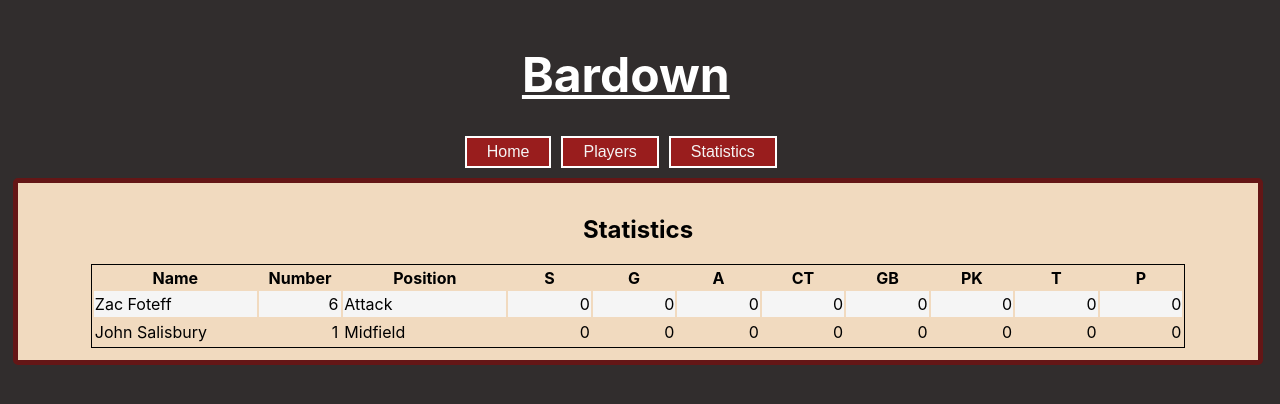
After one commit to zfoteff/bardown, a FastAPI app: template src/player_interface/api/templates/statistics.html in a window 1280 px wide. The commit adds this page. Shown: the top 404 px of the page. Run offline with FastAPI, Linux system fonts and the light colour scheme; the template is opened without the code that fills it, so the values that code supplies are empty.

Commit message:
player interface init

```diff
--- a/src/player_interface/api/player_interface_router.py
+++ b/src/player_interface/api/player_interface_router.py
@@ -1,10 +1,11 @@
 __version__ = "0.1.0"
 __author__ = "Zac Foteff"
-from fastapi.responses import HTMLResponse
 from api.controllers.default_controller import DefaultController
 from fastapi import APIRouter
+from fastapi.responses import HTMLResponse
 
 PLAYER_INTERFACE_ROUTER = APIRouter()
+
 
 PLAYER_INTERFACE_ROUTER.add_api_route(
     path="/",
@@ -12,5 +13,12 @@ PLAYER_INTERFACE_ROUTER.add_api_route(
     description="Render application homepage",
     methods=["GET"],
     response_class=HTMLResponse,
-    tags=["home"],
 )
+
+PLAYER_INTERFACE_ROUTER.add_api_route(
+    path="/statistics",
+    endpoint=DefaultController.render_stats_page,
+    description="Render statistics page",
+    methods=["GET"],
+    response_class=HTMLResponse,
+)
--- a/src/player_interface/api/templates/index.html
+++ b/src/player_interface/api/templates/index.html
@@ -2,11 +2,24 @@
 <html lang="en">
 <head>
     {% block head %}
-    <link rel="stylesheet" href="../static/stylesheets/index.css"
-    <title>{% block title %}{% endblock %}</title>
+    <link rel="stylesheet" href="../static/stylesheets/index.css"/>
+    <title>{% block title %}{% endblock %} | BarDown</title>
     {% endblock %}
 </head>
+<header>
+    <h1>Bardown</h1>
+    <div class="navigation">
+        {% block navigation %}
+        <div class="nav-content">
+            <button onClick="location.href='/';">Home</button>
+            <button onClick="location.href='/players';">Players</button>
+            <button onClick="location.href='/statistics';">Statistics</button>
+        </div>
+        {% endblock %}
+    </div>
+</header>
 <body>
-    <div id="content">{% block content %}{% endblock %}</div>
+    <div class="sidebar">{% block sidebar %}{% endblock %}</div>
+    <div class="content">{% block content %}{% endblock %}</div>
 </body>
 </html>
--- /dev/null
+++ b/src/player_interface/api/templates/statistics.html
@@ -0,0 +1,54 @@
+{% extends "index.html" %}
+{% block title %}Statistics{% endblock %}
+{% block head %}
+    {{ super() }}
+    <link rel="stylesheet" href="../static/stylesheets/stats.css"/>
+{% endblock %}
+{% block content%}
+    <h2>Statistics</h2>
+    <div id="statistics">
+        <table id="stats-table">
+            <tbody>
+                <tr>
+                    <th>Name</th>
+                    <th>Number</th>
+                    <th>Position</th>
+                    <th>S</th>
+                    <th>G</th>
+                    <th>A</th>
+                    <th>CT</th>
+                    <th>GB</th>
+                    <th>PK</th>
+                    <th>T</th>
+                    <th>P</th>
+                </tr>
+                <tr>
+                    <td class="text-field">Zac Foteff</td>
+                    <td class="num-field"><p>6</p></td>
+                    <td class="text-field">Attack</td>
+                    <td class="num-field">0</td>
+                    <td class="num-field">0</td>
+                    <td class="num-field">0</td>
+                    <td class="num-field">0</td>
+                    <td class="num-field">0</td>
+                    <td class="num-field">0</td>
+                    <td class="num-field">0</td>
+                    <td class="num-field">0</td>
+                </tr>
+                <tr>
+                    <td class="text-field">John Salisbury</td>
+                    <td class="num-field"><p>1</p></td>
+                    <td class="text-field">Midfield</td>
+                    <td class="num-field">0</td>
+                    <td class="num-field">0</td>
+                    <td class="num-field">0</td>
+                    <td class="num-field">0</td>
+                    <td class="num-field">0</td>
+                    <td class="num-field">0</td>
+                    <td class="num-field">0</td>
+                    <td class="num-field">0</td>
+                </tr>
+            </tbody>
+        </table>
+    </div>
+{% endblock %}
--- a/src/player_interface/player_interface.py
+++ b/src/player_interface/player_interface.py
@@ -7,10 +7,12 @@ from contextlib import asynccontextmanager
 from api.player_interface_router import PLAYER_INTERFACE_ROUTER
 from bin.logger import Logger
 from fastapi import APIRouter, FastAPI
-from fastapi.responses import JSONResponse
+from fastapi.responses import FileResponse, JSONResponse
 from fastapi.staticfiles import StaticFiles
 
 logger = Logger("player-interface")
+
+FAVICON_PATH = "static/favicon.ico"
 
 
 async def get_health() -> JSONResponse:
@@ -21,6 +23,10 @@ async def get_health() -> JSONResponse:
         JSONResponse: Healthcheck response
     """
     return JSONResponse(status_code=200, content={"status": 200, "response": "Running"})
+
+
+async def get_favicon():
+    return FileResponse(FAVICON_PATH)
 
 
 default_router = APIRouter()
@@ -40,6 +46,14 @@ default_router.add_api_route(
             },
         }
     },
+)
+default_router.add_api_route(
+    path="/favicon.ico",
+    endpoint=get_favicon,
+    description="Retrieve favicon",
+    methods=["GET"],
+    response_class=FileResponse,
+    include_in_schema=False,
 )
 
 
--- a/src/player_interface/static/stylesheets/index.css
+++ b/src/player_interface/static/stylesheets/index.css
@@ -1,16 +1,63 @@
 body {
-    background-color: #293132;
+    margin: 0;
+    padding: 1%;
+    display: flex;
+    flex-direction: column;
+    max-width: fit-content;
+    max-height: fit-content;
+    justify-content: center;
+    background-color: #312d2d;
+    font-family: -apple-system, BlinkMacSystemFont, 'Segoe UI', 'Roboto', 'Oxygen',
+        'Ubuntu', 'Cantarell', 'Fira Sans', 'Droid Sans', 'Helvetica Neue',
+        sans-serif;
+    -webkit-font-smoothing: antialiased;
+    -moz-osx-font-smoothing: grayscale;
 }
 
-.Home-link {
-    color: #507DBC;
+.content {
+    padding: 1%;
+    margin: auto;
+    background-color: #F1DABF;
+    min-width: 95vw;
+    border: 5px solid #641616;
+    border-radius: 5px;
 }
 
-.Home-content {
-    padding: 1%;
-    background-color: #F1DABF;
-    min-width: 80vw;
-    max-width: 80vw;
-    border: 5px solid #474044;
-    border-radius: 5px;
+.content:hover {
+
+    border: 5px solid #8a1f1f;
+    filter: drop-shadow(1px 10px 5px #1d0404);
 }
+
+body h1 {
+    color: white;
+    font-size: 48px;
+    text-decoration: underline;
+}
+
+header {
+    text-align: center;
+    width: 100%;
+    display: flex;
+    flex-direction: column;
+    align-items: center;
+    margin-bottom: 10px;
+}
+
+.nav-content {
+    display: flex;
+    flex-direction: row;
+    width: 100%;
+    margin: auto;
+}
+
+.nav-content button {
+    background-color: #991d1d;
+    text-align: center;
+    color: whitesmoke;
+    padding: 5px 20px;
+    width: 40%;
+    margin-right: 10px;
+    font-size: 16px;
+    border: 2px solid white;
+}
--- /dev/null
+++ b/src/player_interface/static/stylesheets/stats.css
@@ -0,0 +1,27 @@
+h2 {
+    text-align: center;
+}
+
+#stats-table {
+    margin: auto;
+    width: 90%;
+    border: 1px solid black;
+}
+.text-field {
+    width: 10em;
+}
+.num-field {
+    text-align: right;
+    width: 5em;
+}
+
+.num-field p {
+    margin: 2px;
+}
+
+tr {
+    border-bottom: 1px solid black;
+}
+tr:nth-child(even) {
+    background-color: whitesmoke;
+}
```
Also changed, not shown: src/player_interface/api/controllers/default_controller.py (+5 -3 lines), src/player_interface/api/templates/home.html (+36 -4 lines), src/player_interface/static/stylesheets/home.css (added, +19 -0 lines), src/player_interface/static/favicon.ico (added).
